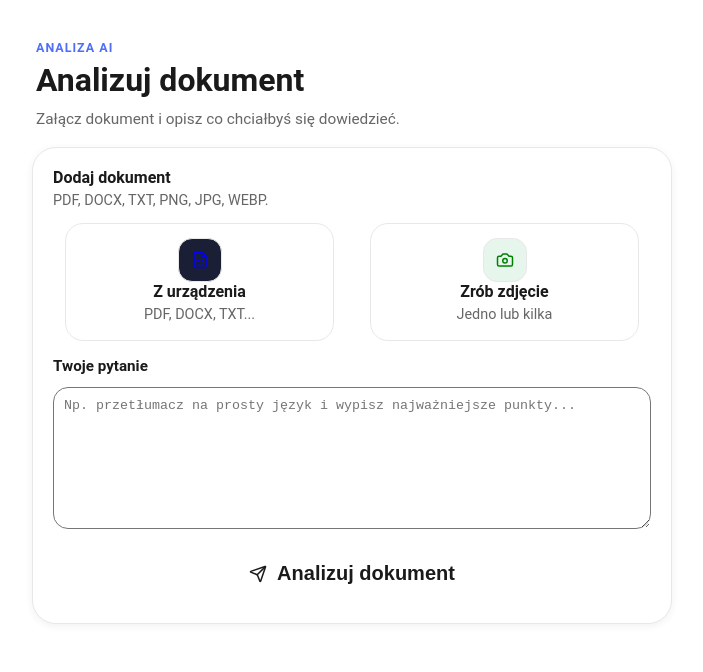
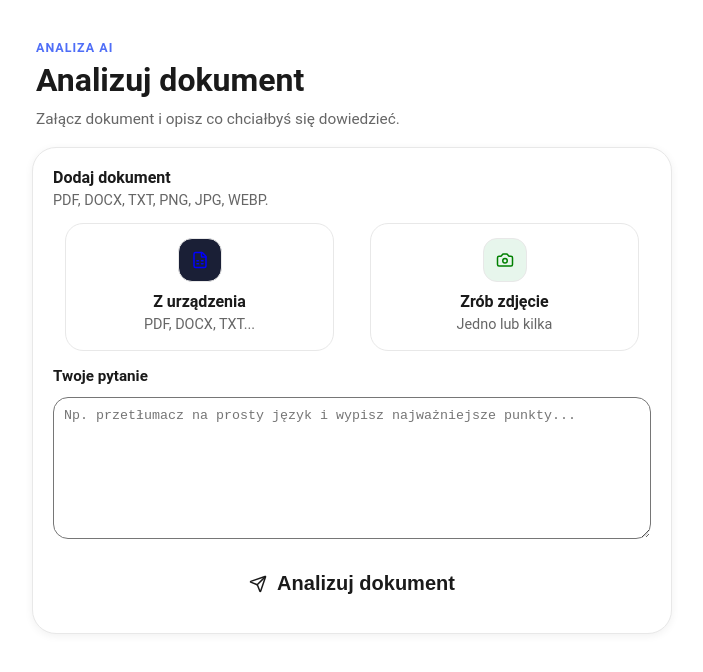
Before and after one commit to Dzanoo/Hackcarpathia, a Next.js app in the folder frontend/: page /analyze/translator in a window 1280 px wide. Shown: the top 672 px of the page, without its empty margins (288-991 px from the left). Built offline with nearby package versions, Linux system fonts and the light colour scheme.

Commit message:
added margin for button-container text

```diff
--- a/frontend/app/globals.css
+++ b/frontend/app/globals.css
@@ -270,6 +270,10 @@ body {
   align-items: center;
   justify-content: center;
   flex-direction: column;
+}
+
+.button-container h2 {
+  margin-top: 10px;
 }
 
 .icon-button {
```
